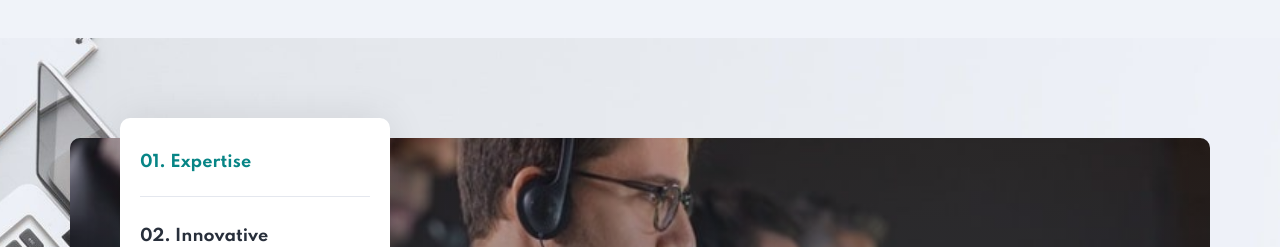
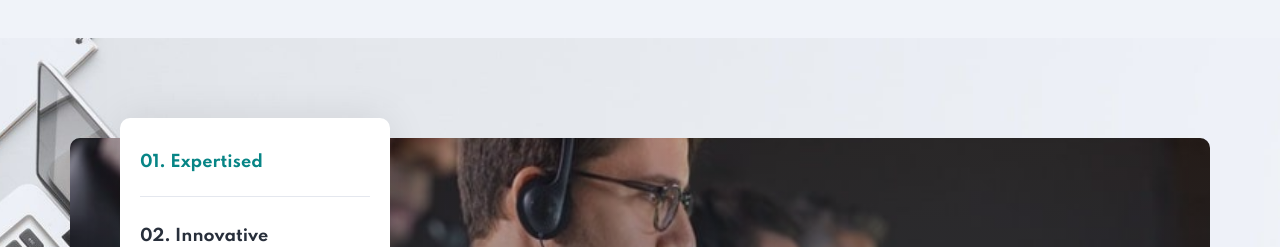
Before and after one commit to Sonulo/sonulo.github.io, a Next.js app: page /about-us in a window 1280 px wide. Shown: the part 1980-2227 px from the top of the page. Built offline with nearby package versions, Linux system fonts and the light colour scheme; a web font is replaced by a local one.

Commit message:
update about_us

```diff
--- a/pages/about-us.js
+++ b/pages/about-us.js
@@ -221,7 +221,7 @@ export default function AboutUs() {
                                                 <li>Scalability</li>
                                             </ul>
                                             <div className="btn_left">
-                                                <Link href="#" className="theme-btn one">Read More</Link>
+                                                <Link href="#new" className="theme-btn one">Read More</Link>
                                             </div>
                                         </div>
                                     </div>
@@ -257,18 +257,18 @@ export default function AboutUs() {
 
                 {/*-timeline--*/}
                 {/*-tab--*/}
-                <section className="tab-section bg_op_1" style={{ backgroundImage: 'url(/assets/images/tab-sec-bg.jpg)' }}>
+                <section id="new" className="tab-section bg_op_1" style={{ backgroundImage: 'url(/assets/images/tab-sec-bg.jpg)' }}>
                     {/*===============spacing==============*/}
                     <div className="pd_top_100" />
                     {/*===============spacing==============*/}
-                    <div className="container">
+                    <div className="container" >
                         <div className="row">
                             <div className="tabs_all_box  tabs_all_box_start type_one">
                                 <div className="tab_over_all_box">
                                     <div className="tabs_header clearfix">
                                         <ul className="showcase_tabs_btns nav-pills nav   clearfix">
                                             <li className="nav-item">
-                                                <a className={activeIndex === 1 ? "s_tab_btn nav-link active" : "s_tab_btn nav-link"} onClick={() => handleOnClick(1)}>01. Expertise</a>
+                                                <a className={activeIndex === 1 ? "s_tab_btn nav-link active" : "s_tab_btn nav-link"} onClick={() => handleOnClick(1)}>01. Expertised</a>
                                             </li>
                                             <li className="nav-item">
                                                 <a className={activeIndex === 2 ? "s_tab_btn nav-link active" : "s_tab_btn nav-link"} onClick={() => handleOnClick(2)}>02. Innovative</a>
```
